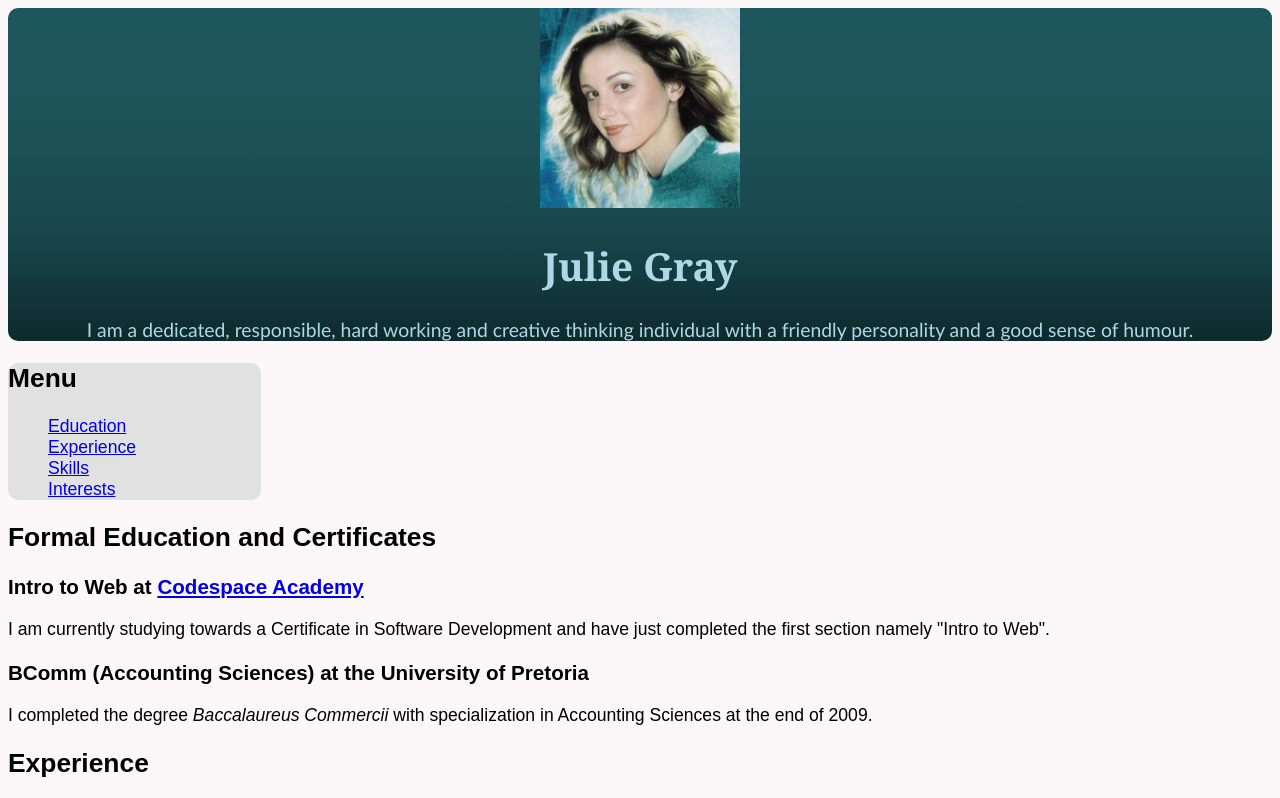
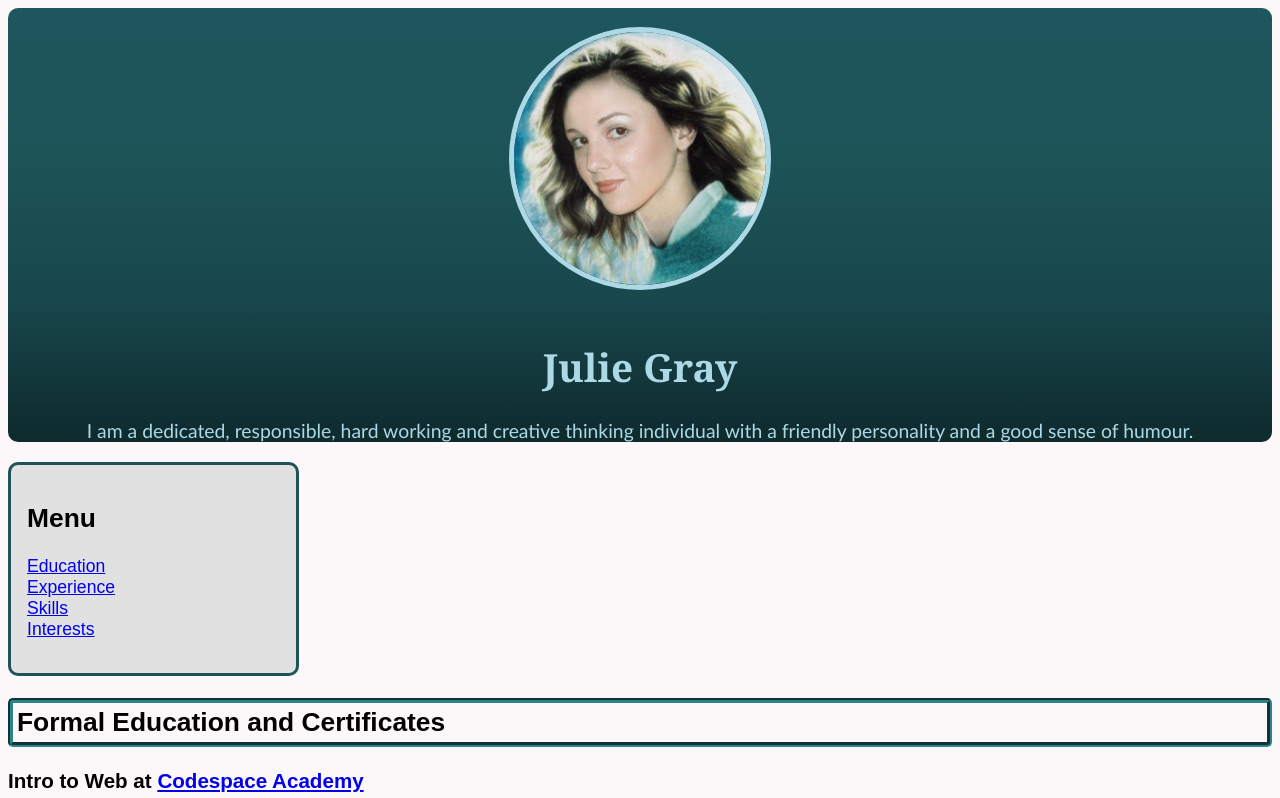
Before and after one commit to JGrayCodes/Resume2022, a plain HTML site: page index.html in a window 1280 px wide. Shown: the top 798 px of the page. Drawn offline with Linux system fonts and the light colour scheme.

Commit message:
Resumé 5 Final
Moved parts of CSS coding around to follow top to bottom order, edited icons' size and border radius, and added padding and margins.

```diff
--- a/css/stylesheet.css
+++ b/css/stylesheet.css
@@ -5,11 +5,21 @@ header {
   background-image: linear-gradient(180deg, #1d565d, #1d5458, #18474c, #0e2a2d);
   border-radius: 10px;
   color: lightblue;
+  margin: 0;
+}
+
+#profilePhoto{
+  width: 20%;
+  height: 20%;
+  border-radius: 50%;
+  border: 5px solid lightblue;
+  margin: 1em;
 }
 
 header > p {
   font-family: 'Gill Sans', 'Gill Sans MT', Calibri, 'Trebuchet MS', sans-serif;
 }
+
 
 body {
   font-family: sans-serif;
@@ -20,12 +30,24 @@ body {
 #sidebar {
   width: 20%;
   background-color: #e1e1e1;
+  border: solid #1d5458;
   border-radius: 10px;
+  padding: 1rem;
 }
 
-.navList {
+.navlist {
   list-style-type: none;
+  padding: 0%;
 }
+
+section > h2 {
+  border-style: groove;
+  border-width: 5px;
+  border-color: #2e848a;
+  border-radius: 5px;
+  padding: 0.25rem;
+}
+
 
 footer {
   text-align: center;
@@ -33,4 +55,11 @@ footer {
   background-image: linear-gradient(360deg,  #1d565d, #1d5458, #18474c, #0e2a2d);
   color: lightblue;
   border-radius: 10px;
+  padding: 0.5rem;
 }
+
+#icons {
+  width: 4rem;
+  height: 4rem;
+  border-radius: 50%;
+}
--- a/index.html
+++ b/index.html
@@ -12,7 +12,7 @@
 <body>
 
    <header>
-      <img src="images/julieAsHermione.jpg" alt="Julie Gray" width="200px">
+      <img src="images/julieAsHermione.jpg" alt="Julie Gray" id="profilePhoto">
       <h1> Julie Gray</h1>
       <p> I am a dedicated, responsible, hard working and creative thinking individual with a friendly personality and
          a good sense of humour.</p>
@@ -24,7 +24,7 @@
          <nav>
             <!-- Menu follows below-->
             <h2> Menu</h2>
-            <ul class="navList">
+            <ul class="navlist">
                <li><a href="#education">Education</a></li>
                <li><a href="#experience">Experience</a></li>
                <li><a href="#skills">Skills</a></li>
@@ -152,9 +152,11 @@
    </main>
 
    <footer>
-      <h2>Contact Details</h2>
-      <a href="https://github.com/JGrayCodes" rel="noopener noreferrer" target="_blank">
-         <img src="images\githubLogo.jpg" alt="Github logo of a black cat silhouette with a white circular background">
+      <h2> Contact Details</h2>
+      <a href="https://github.com/JGrayCodes"
+      rel="noopener noreferrer" target="_blank">
+         <img id="icons" src="images\githubLogo.jpg"
+          alt="Github logo of a black cat silhouette on a white circular background">
       </a>
 
 
```
